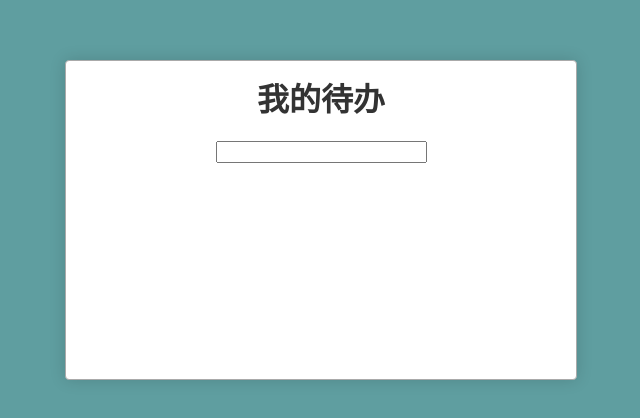
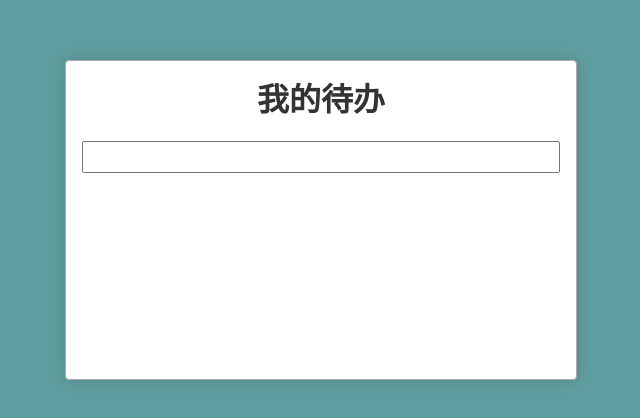
Before and after one commit to weite122/project-react-1, a React (Create React App) app: page / in a window 1280 px wide. Shown: the part 180-598 px from the top of the page, without its empty margins (319-959 px from the left). Built offline with nearby package versions, Linux system fonts and the light colour scheme.

Commit message:
更新TodoInput样式

```diff
--- /dev/null
+++ b/src/TodoInput.css
@@ -0,0 +1,7 @@
+.TodoInput{
+    width: 100%;
+    line-height: 1.8;
+    margin-bottom: 1em;
+    font-size: 16px;
+    padding: 0 .2em;
+}
--- a/src/TodoInput.js
+++ b/src/TodoInput.js
@@ -1,8 +1,10 @@
 import React, { Component } from 'react';
+import './TodoInput.css'
 
 export default class TodoInput extends Component {
   render(){
     return <input type="text" value={this.props.content}
+        className="TodoInput"
         onChange={this.changeTitle.bind(this)}
         onKeyPress={this.sumbit.bind(this)}/>
   }
```
Also changed, not shown: 11 other files (tests, documents, lock files or other folders).
